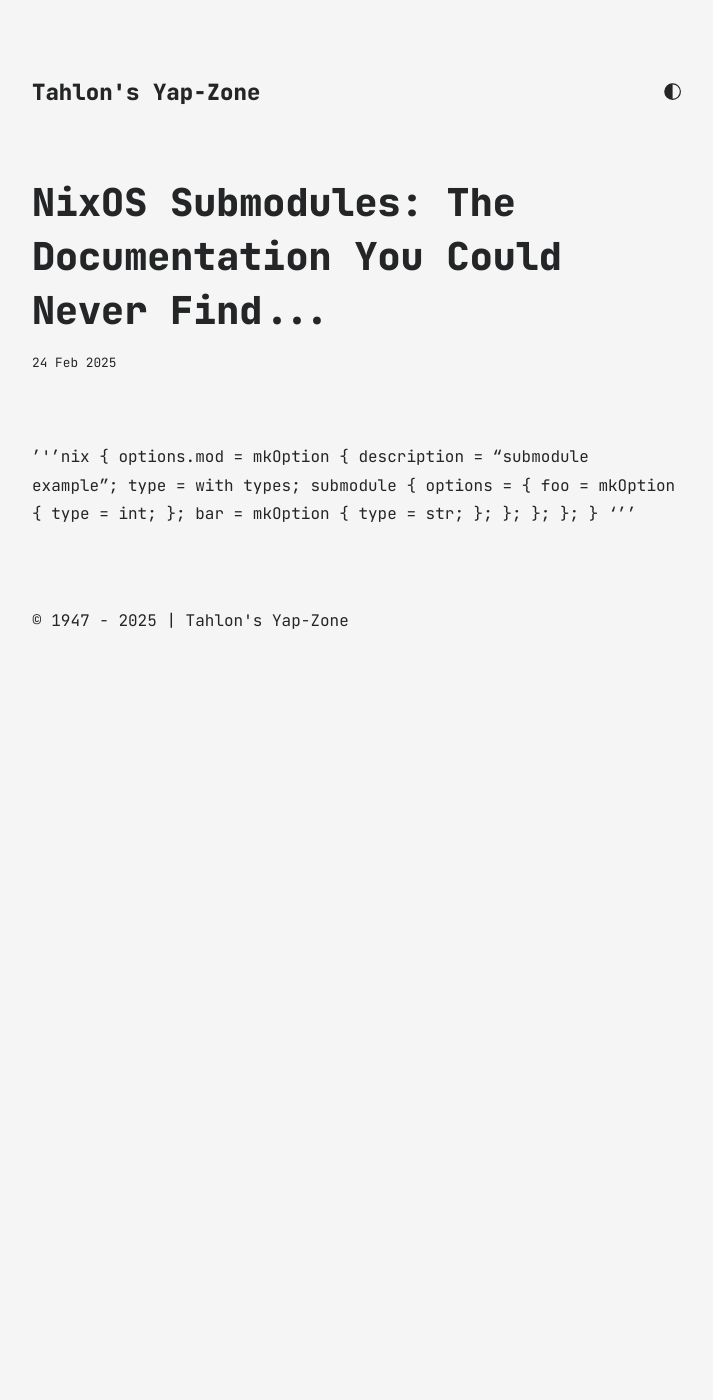
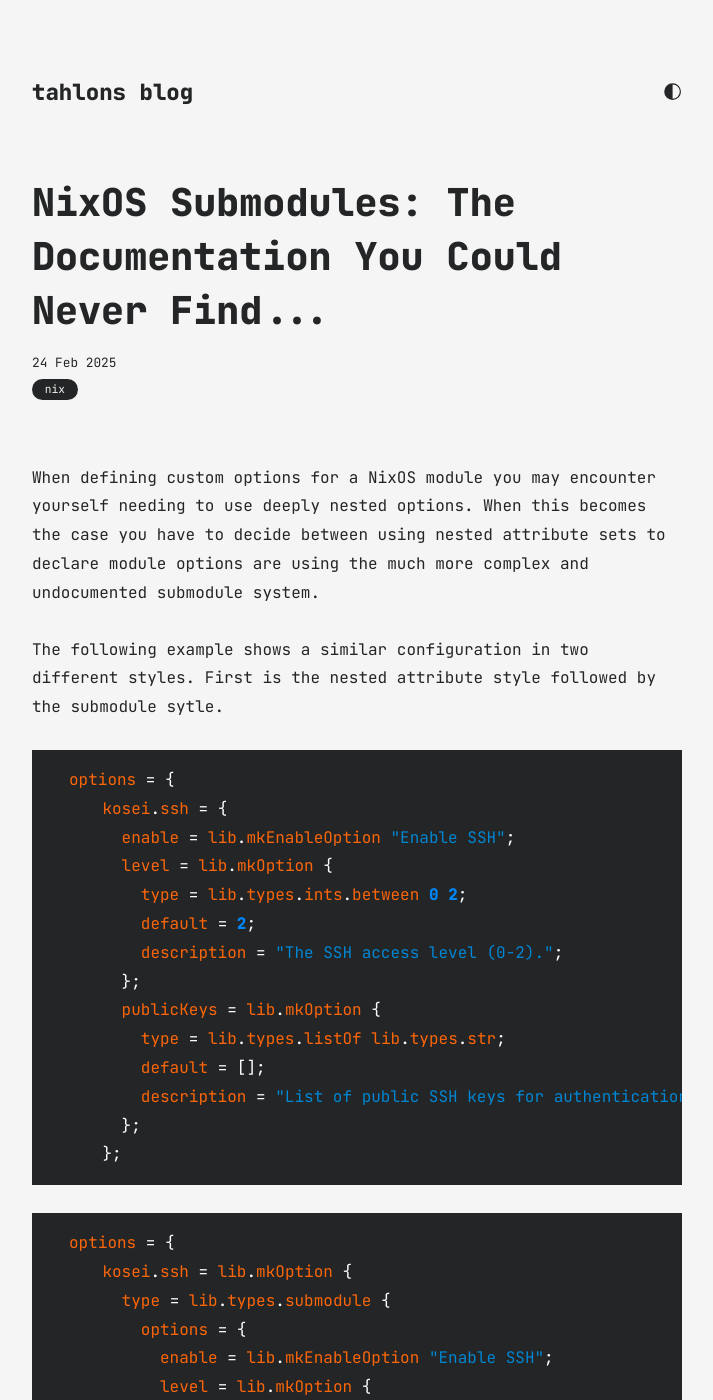
Before and after one commit to tahlonbrahic/blog, a Jekyll site: the page built from all_collections/_posts/2025-02-24-NixOS_Submodules.md, in a window 1280 px wide and 1400 px high. Shown: the whole window, without its empty margins (283-996 px from the left). Built offline with Jekyll 4.4.1, drawn with Linux system fonts in a browser that asks for light colours; some of the changed text lies outside the part shown.

Commit message:
update nixos_submodules page

````diff
--- a/_config.yml
+++ b/_config.yml
@@ -1,4 +1,4 @@
-title: Tahlon's Yap-Zone
+title: tahlons blog
 markdown: kramdown
 
 # for atom feed
--- a/all_collections/_posts/2025-02-24-NixOS_Submodules.md
+++ b/all_collections/_posts/2025-02-24-NixOS_Submodules.md
@@ -1,22 +1,135 @@
 ---
 title: "NixOS Submodules: The Documentation You Could Never Find..."
 date: 2025-02-24
+categories: ["nix"]
 ---
 
-'''nix
-{
-  options.mod = mkOption {
-    description = "submodule example";
-    type = with types; submodule {
-      options = {
-        foo = mkOption {
-          type = int;
-        };
-        bar = mkOption {
-          type = str;
+When defining custom options for a NixOS module you may encounter yourself
+needing to use deeply nested options. When this becomes the case you have
+to decide between using nested attribute sets to declare module options
+are using the much more complex and undocumented submodule system.
+
+The following example shows a similar configuration in two different
+styles. First is the nested attribute style followed by the
+submodule sytle.
+
+```nix
+options = {
+    kosei.ssh = {
+      enable = lib.mkEnableOption "Enable SSH";
+      level = lib.mkOption {
+        type = lib.types.ints.between 0 2;
+        default = 2;
+        description = "The SSH access level (0-2).";
+      };
+      publicKeys = lib.mkOption {
+        type = lib.types.listOf lib.types.str;
+        default = [];
+        description = "List of public SSH keys for authentication.";
+      };
+    };
+```
+
+```nix
+options = {
+    kosei.ssh = lib.mkOption {
+      type = lib.types.submodule {
+        options = {
+          enable = lib.mkEnableOption "Enable SSH";
+          level = lib.mkOption {
+            type = lib.types.ints.between 0 2;
+            default = 2;
+            description = "The SSH access level (0-2).";
+          };
+          publicKeys = lib.mkOption {
+            type = lib.types.listOf lib.types.str;
+            default = [];
+            description = "List of public SSH keys for authentication.";
+          };
         };
       };
     };
-  };
-}
-'''
+```
+
+A violent example of submodule usage can been seen in this
+snippet of the nginx server for its NixOS module:
+
+```nix
+upstreams = mkOption {
+        type = types.attrsOf (types.submodule {
+          options = {
+            servers = mkOption {
+              type = types.attrsOf (types.submodule {
+                freeformType = types.attrsOf (types.oneOf [ types.bool types.int types.str ]);
+                options = {
+                  backup = mkOption {
+                    type = types.bool;
+                    default = false;
+                    description = ''
+                      Marks the server as a backup server. It will be passed
+                      requests when the primary servers are unavailable.
+                    '';
+                  };
+                };
+              });
+              description = ''
+                Defines the address and other parameters of the upstream servers.
+                See [the documentation](https://nginx.org/en/docs/http/ngx_http_upstream_module.html#server)
+                for the available parameters.
+              '';
+              default = {};
+              example = lib.literalMD "see [](#opt-services.nginx.upstreams)";
+            };
+            extraConfig = mkOption {
+              type = types.lines;
+              default = "";
+              description = ''
+                These lines go to the end of the upstream verbatim.
+              '';
+            };
+          };
+        });
+        description = ''
+          Defines a group of servers to use as proxy target.
+        '';
+        default = {};
+        example = {
+          "backend" = {
+            servers = {
+              "backend1.example.com:8080" = { weight = 5; };
+              "backend2.example.com" = { max_fails = 3; fail_timeout = "30s"; };
+              "backend3.example.com" = {};
+              "backup1.example.com" = { backup = true; };
+              "backup2.example.com" = { backup = true; };
+            };
+            extraConfig = ''
+              keepalive 16;
+            '';
+          };
+          "memcached" = {
+            servers."unix:/run/memcached/memcached.sock" = {};
+          };
+        };
+      };
+```
+
+You could then **import** this module and define
+an option like:
+
+```nix
+services.nginx.upstreams.<name>.servers.<name>.backup = true
+```
+
+#### You should prefer nested attribute sets when
+
+    - You're dealing with simpler configurations.
+
+    - You want everything contained in a single scope.
+
+#### You should prefer Nix submodules when
+
+    - You need modularization and reusability.
+
+    - You expect your configurations to grow.
+
+    - You need need to separate concerns for clarity and maintainability.
````
